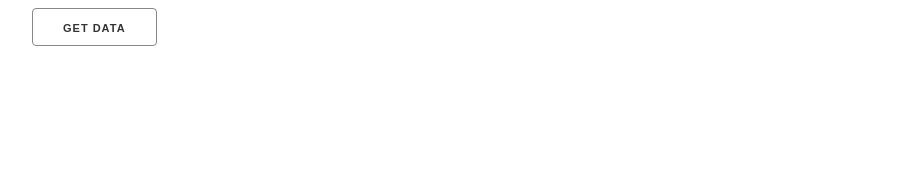
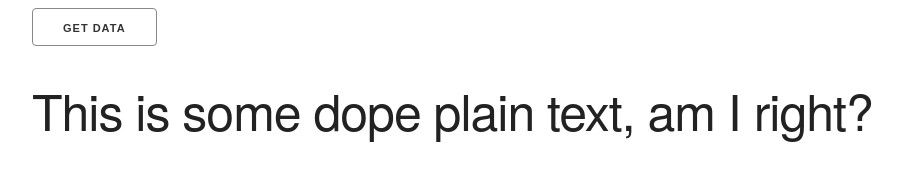
Before and after one commit to dougkellermeyer/JavaScript-Concepts, a plain HTML site: page asyncJavaScriptAjaxFetchAPI/asyncAJAXexample/index.html in a window 1280 px wide. Both pictures are taken after a click on the button "GET DATA". Shown: the whole page, without its empty margins (128-1030 px from the left). Drawn offline with nearby package versions, Linux system fonts and the light colour scheme.

Commit message:
well xhr sure is something

```diff
--- a/asyncJavaScriptAjaxFetchAPI/asyncAJAXexample/app.js
+++ /dev/null
@@ -1,23 +0,0 @@
-document.getElementById('button').addEventListener('click', loadData);
-
-function loadData(){
-    //Create XHR object
-    const xhr = new XMLHttpRequest();
-
-    //OPEN - specify the type of request we want to make
-    xhr.open('GET', 'data.txt', true);
-
-    xhr.onload = function(){
-        if(this.status === 200){
-            console.log(this.responseText);
-        }
-    };
-
-    xhr.send();
-
-    //HTTP Statusees
-    //200: OK
-    //403: Forbidden
-    //404: Not found
-
-};
--- a/asyncJavaScriptAjaxFetchAPI/asyncAJAXexample/index.html
+++ b/asyncJavaScriptAjaxFetchAPI/asyncAJAXexample/index.html
@@ -14,6 +14,6 @@
     <div id="output"></div>
   </div>
 
-  <script src="app.js"></script>
+  <script src="xhrRequests.js"></script>
 </body>
 </html>
--- /dev/null
+++ b/asyncJavaScriptAjaxFetchAPI/asyncAJAXexample/xhrRequests.js
@@ -0,0 +1,46 @@
+document.getElementById('button').addEventListener('click', loadData);
+
+function loadData(){
+    //Create XHR object
+    const xhr = new XMLHttpRequest();
+
+    //OPEN - specify the type of request we want to make
+
+    //Optional - used for spinners/loaders
+    xhr.onprogress = function(){
+        console.log('READYSTATE', xhr.readyState); //READYSTATE 3 - processing request
+    };
+
+    xhr.open('GET', 'data.txt', true);
+
+    //can see the ready state
+    // console.log('READYSTATE', xhr.readyState);
+
+    xhr.onload = function(){
+        console.log('READYSTATE', xhr.readyState);
+
+        if(this.status === 200){
+           document.getElementById('output').innerHTML =
+           `<h1>${this.responseText}</h1>`;
+        }
+    };
+
+    xhr.onerror = function(){
+        console.log('Request erorr...')
+    };
+
+    xhr.send();
+
+    //HTTP Statusees
+    //200: OK
+    //403: Forbidden
+    //404: Not found
+
+    //readyState values
+    //0: request not initialized
+    //1: server connection established
+    //2: request achieved
+    //3: processing request
+    //4: request finished and response is ready
+
+};
```
